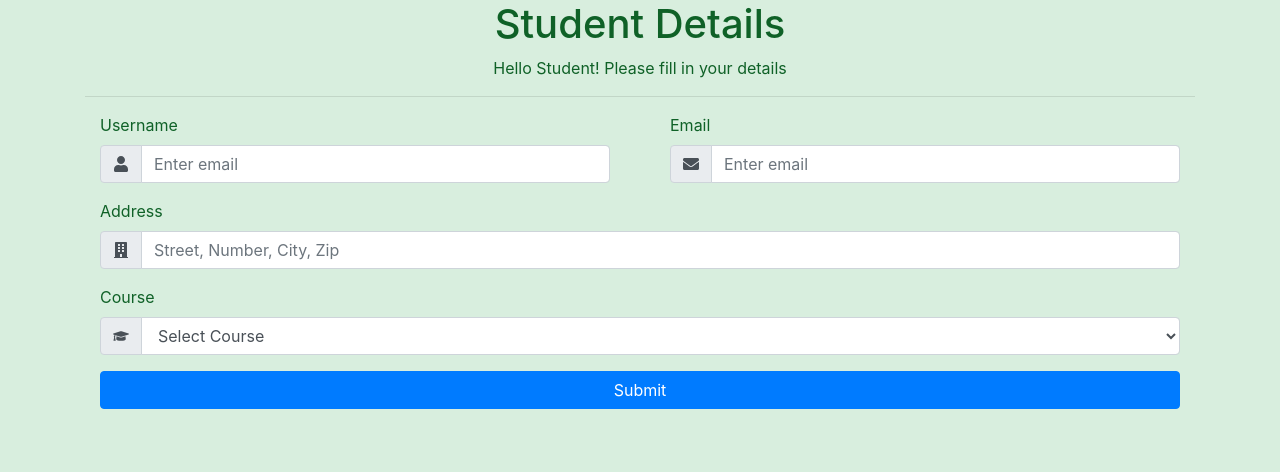
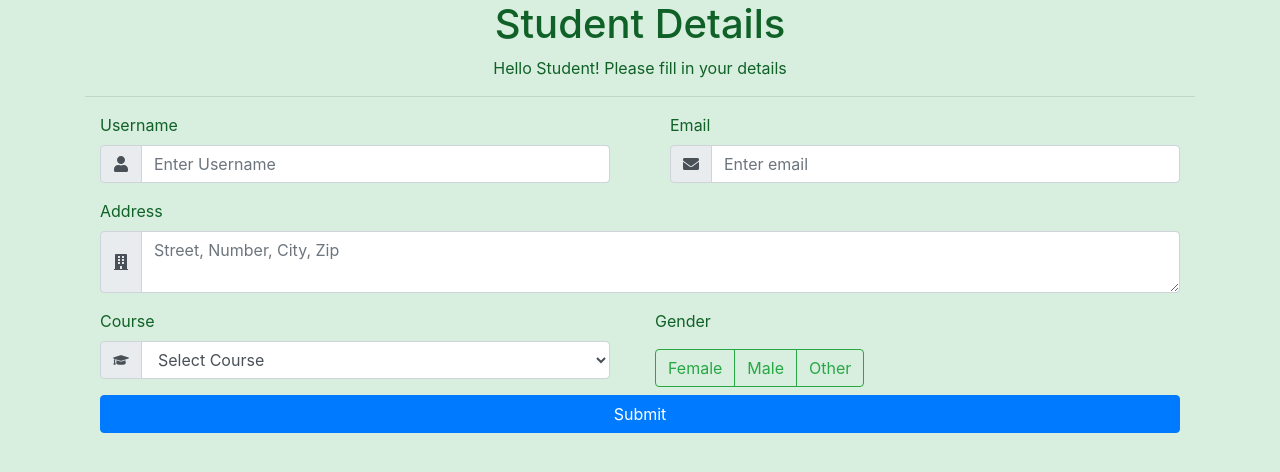
Before and after one commit to MHNashef/react-student-form, a React (Create React App) app: page / in a window 1280 px wide. Shown: the top 472 px of the page. Built offline with nearby package versions, Linux system fonts and the light colour scheme; the HTML template or start-up script is replaced by a standard one.

Commit message:
added toggle for gender selection

```diff
--- a/src/LogIn.jsx
+++ b/src/LogIn.jsx
@@ -1,5 +1,14 @@
 import React from "react";
-import { Form, Col, Button, Container, InputGroup, Row } from "react-bootstrap";
+import {
+  Form,
+  Col,
+  Button,
+  Container,
+  InputGroup,
+  Row,
+  ToggleButtonGroup,
+  ToggleButton,
+} from "react-bootstrap";
 import {
   FaUser,
   FaEnvelope,
@@ -27,7 +36,7 @@ export default function LogIn() {
                     <FaUser />
                   </InputGroup.Text>
                 </InputGroup.Prepend>
-                <Form.Control type="text" placeholder="Enter email" />
+                <Form.Control type="text" placeholder="Enter Username" />
               </InputGroup>
             </Form.Group>
           </Col>
@@ -56,7 +65,11 @@ export default function LogIn() {
                   <FaBuilding />
                 </InputGroup.Text>
               </InputGroup.Prepend>
-              <Form.Control placeholder="Street, Number, City, Zip" />
+              <Form.Control
+                as="textarea"
+                rows={2}
+                placeholder="Street, Number, City, Zip"
+              />
             </InputGroup>
           </Form.Group>
         </Col>
@@ -82,6 +95,33 @@ export default function LogIn() {
               </InputGroup>
             </Form.Group>
           </Col>
+
+          <Col>
+            <p className="formLabel">Gender</p>
+            <ToggleButtonGroup type="radio" name="options">
+              <ToggleButton
+                variant="outline-success"
+                id="tbg-female"
+                value="Female"
+              >
+                Female
+              </ToggleButton>
+              <ToggleButton
+                variant="outline-success"
+                id="tbg-male"
+                value="Male"
+              >
+                Male
+              </ToggleButton>
+              <ToggleButton
+                variant="outline-success"
+                id="tbg-other"
+                value="Other"
+              >
+                Other
+              </ToggleButton>
+            </ToggleButtonGroup>
+          </Col>
         </Row>
 
         <Col>
```
